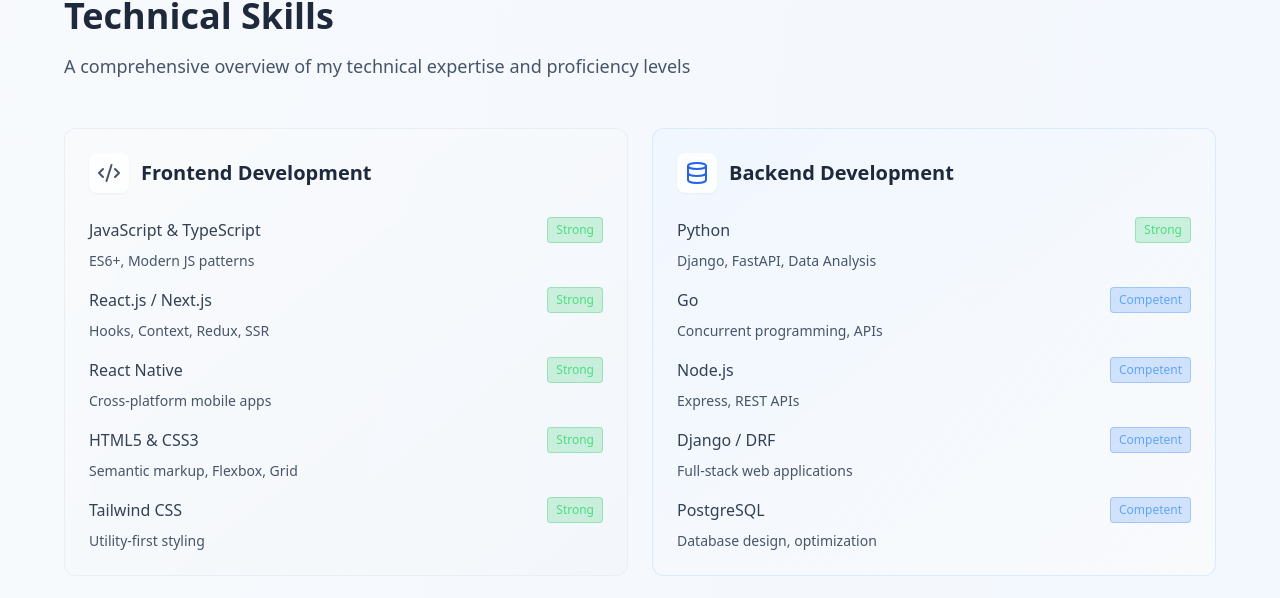
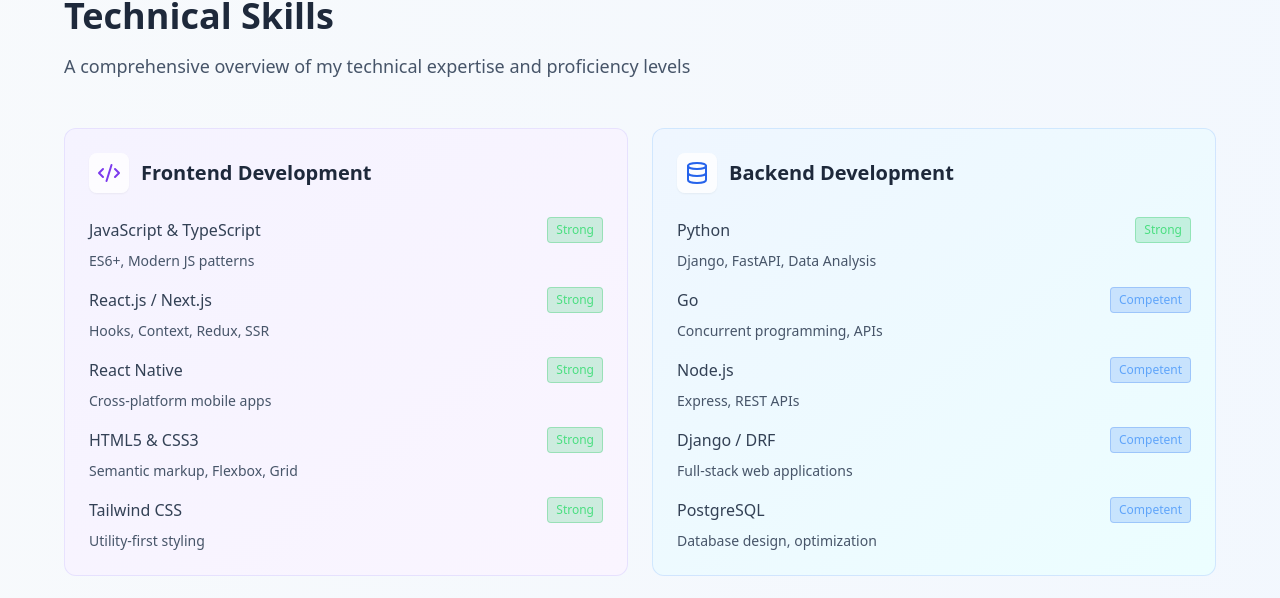
Before and after one commit to SeanJaeger1/Portfolio, a Next.js app: page / in a window 1280 px wide. Shown: the part 1638-2236 px from the top of the page. Built offline with nearby package versions, Linux system fonts and the light colour scheme.

Commit message:
Improved colour of skills

```diff
--- a/components/SkillsSection.tsx
+++ b/components/SkillsSection.tsx
@@ -107,19 +107,19 @@
 
   const getCategoryColor = (color: string) => {
     const colors = {
-      purple: 'from-slate-50 to-slate-100/50 border-slate-200/60',
-      blue: 'from-blue-50/70 to-slate-50 border-blue-200/50',
-      green: 'from-emerald-50/70 to-slate-50 border-emerald-200/50',
-      orange: 'from-amber-50/70 to-slate-50 border-amber-200/50',
-      pink: 'from-rose-50/70 to-slate-50 border-rose-200/50',
-      yellow: 'from-yellow-50/70 to-slate-50 border-yellow-200/50'
+      purple: 'from-violet-50 to-purple-50 border-violet-200/60',
+      blue: 'from-blue-50 to-cyan-50 border-blue-200/60',
+      green: 'from-emerald-50 to-teal-50 border-emerald-200/60',
+      orange: 'from-amber-50 to-orange-50 border-amber-200/60',
+      pink: 'from-rose-50 to-pink-50 border-rose-200/60',
+      yellow: 'from-yellow-50 to-amber-50 border-yellow-200/60'
     }
     return colors[color as keyof typeof colors] || colors.purple
   }
 
   const getIconColor = (color: string) => {
     const colors = {
-      purple: 'text-slate-600',
+      purple: 'text-violet-600',
       blue: 'text-blue-600',
       green: 'text-emerald-600',
       orange: 'text-amber-600',
```
